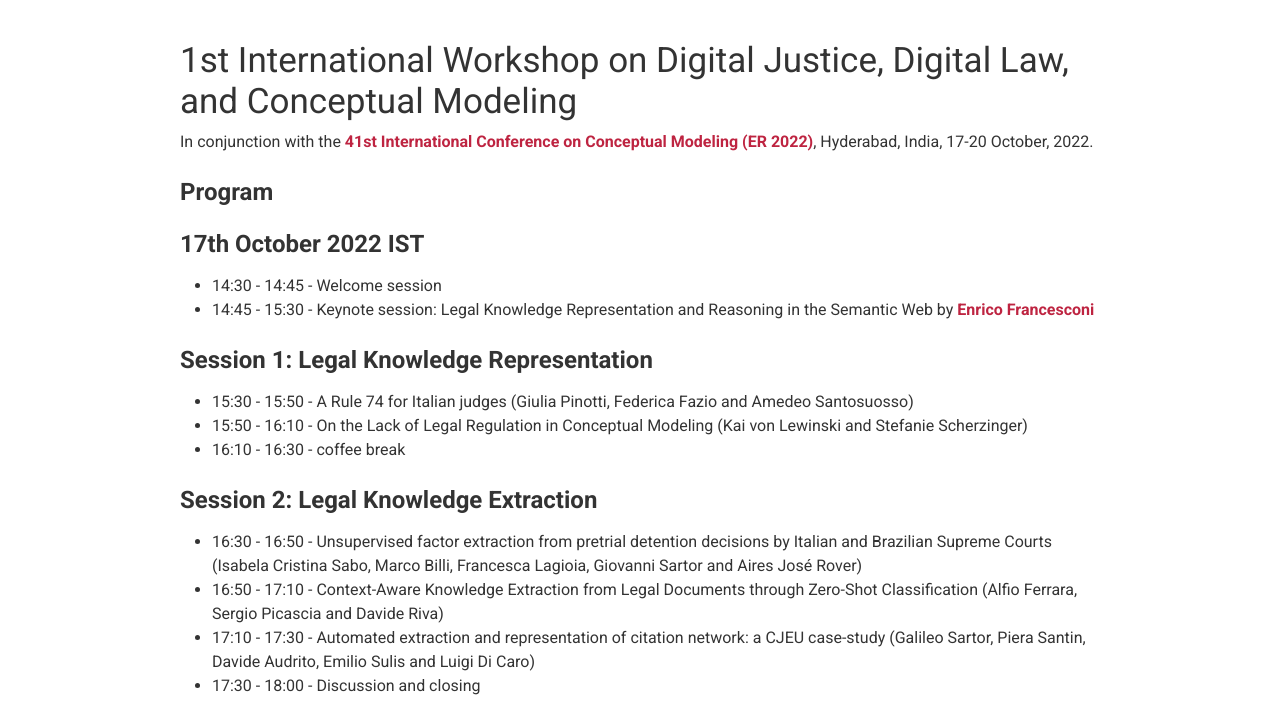
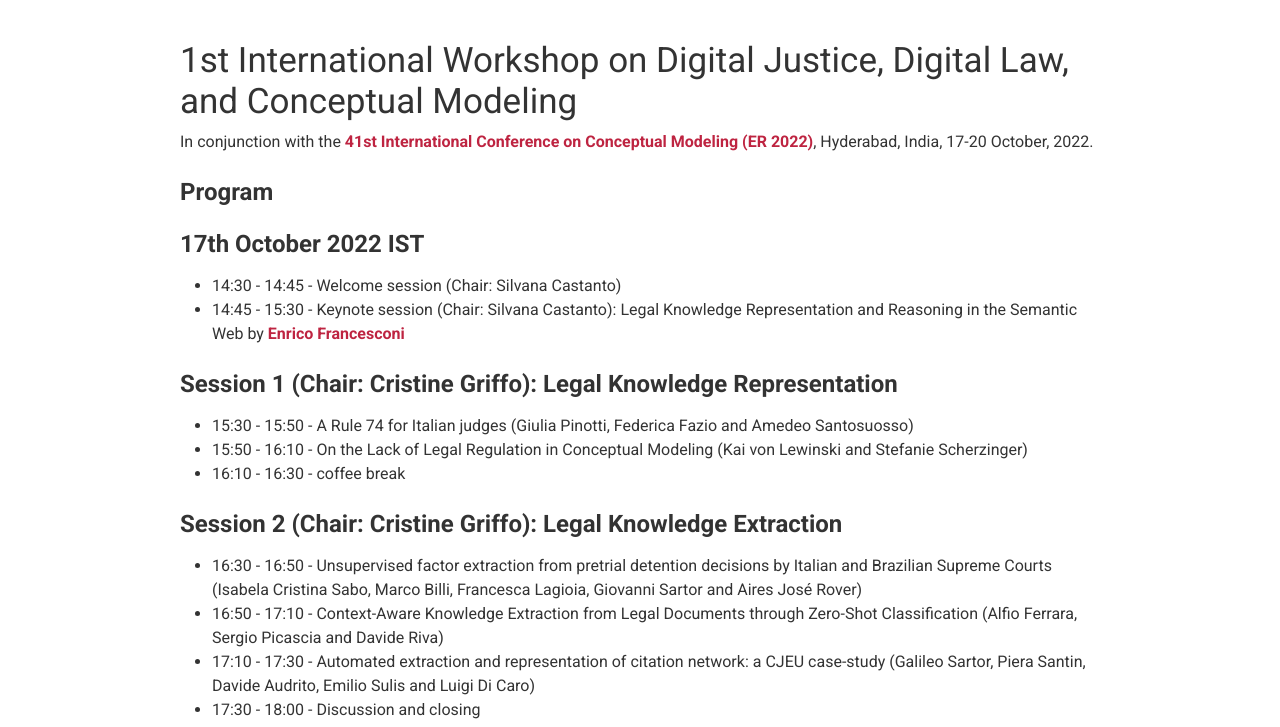
Before and after one commit to jusmod2022/jusmod2022.github.io, a Gatsby site: page / in a window 1280 px wide. Shown: the part 470-1197 px from the top of the page. Built offline with nearby package versions, Linux system fonts and the light colour scheme; Gatsby itself is replaced by a stand-in of ours.

Commit message:
chair status

```diff
--- a/src/pages/index.js
+++ b/src/pages/index.js
@@ -22,18 +22,18 @@ export default function Home() {
 
           <ul>
 
-            <li>14:30 - 14:45 - Welcome session</li>
-            <li>14:45 - 15:30 - Keynote session: Legal Knowledge Representation and Reasoning in the Semantic Web by <a href="https://www.linkedin.com/in/enrico-francesconi-4754958/"> Enrico Francesconi</a></li>
+            <li>14:30 - 14:45 - Welcome session (Chair: Silvana Castanto)</li>
+            <li>14:45 - 15:30 - Keynote session (Chair: Silvana Castanto): Legal Knowledge Representation and Reasoning in the Semantic Web by <a href="https://www.linkedin.com/in/enrico-francesconi-4754958/"> Enrico Francesconi</a></li>
             </ul>
 
-            <h3>Session 1: Legal Knowledge Representation</h3>
+            <h3>Session 1 (Chair: Cristine Griffo): Legal Knowledge Representation</h3>
             <ul>
             <li>15:30 - 15:50 - A Rule 74 for Italian judges (Giulia Pinotti, Federica Fazio and Amedeo Santosuosso)</li>
             <li>15:50 - 16:10 - On the Lack of Legal Regulation in Conceptual Modeling (Kai von Lewinski and Stefanie Scherzinger)</li>
             <li>16:10 - 16:30 - coffee break</li>
           </ul>
 
-          <h3>Session 2: Legal Knowledge Extraction</h3>
+          <h3>Session 2 (Chair: Cristine Griffo): Legal Knowledge Extraction</h3>
             <ul>
             <li>16:30 - 16:50 - Unsupervised factor extraction from pretrial detention decisions by Italian and Brazilian Supreme Courts (Isabela Cristina Sabo, Marco Billi, Francesca Lagioia, Giovanni Sartor and Aires José Rover)</li>
             <li>16:50 - 17:10 - Context-Aware Knowledge Extraction from Legal Documents through Zero-Shot Classification (Alfio Ferrara, Sergio Picascia and Davide Riva)</li>
```
